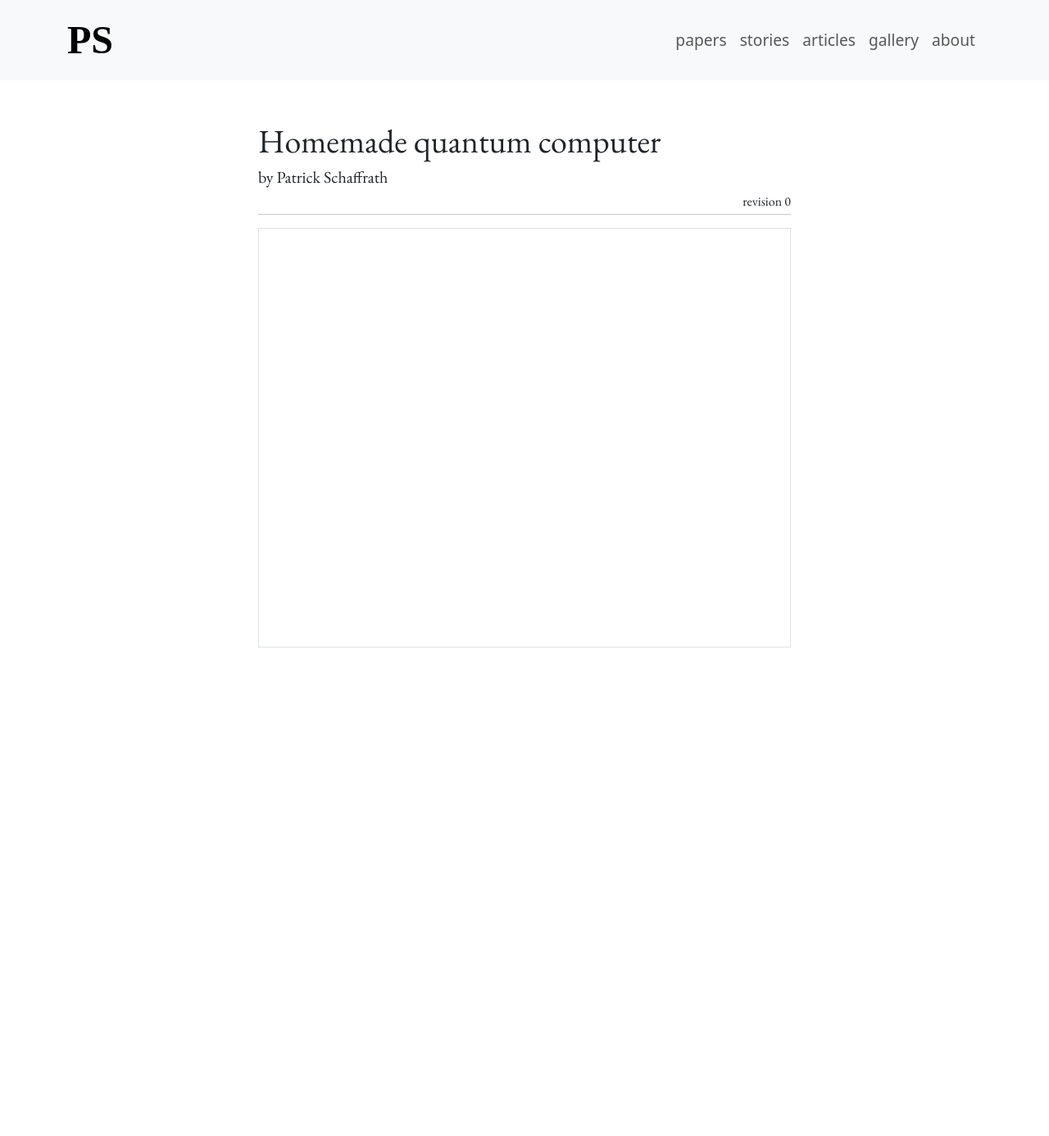
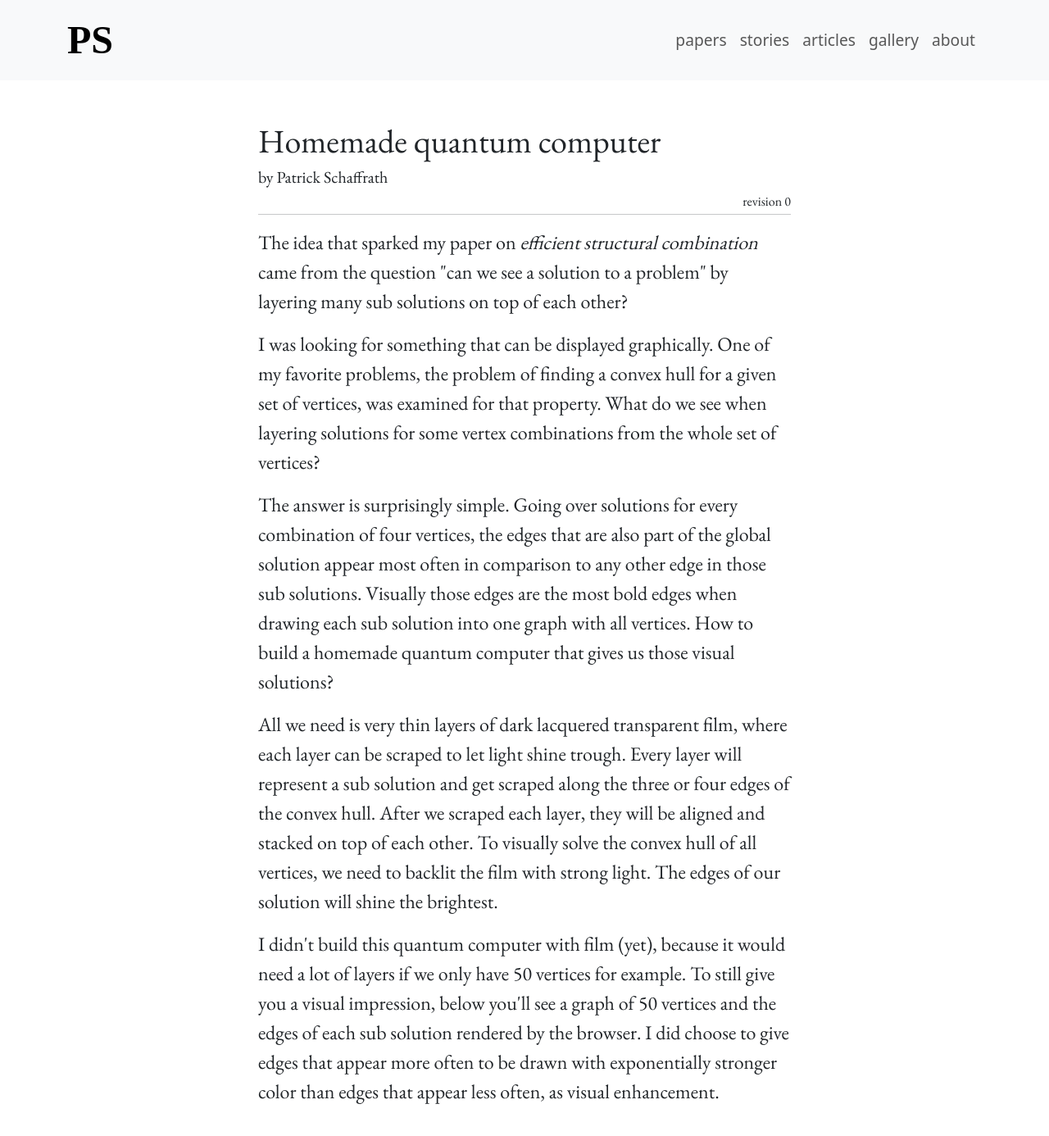
Before and after one commit to patrickschaffrath/patrickschaffrath.github.io, a Jekyll site: the page built from articles/homemade_quantum_computer.html, in a window 1280 px wide and 1400 px high. Shown: the top 1386 px of the window at 82% size. Built offline with Jekyll 4.4.1, drawn with Linux system fonts in a browser that asks for light colours; some web fonts are replaced.

Commit message:
Write homemade quantum computer article.

```diff
--- a/articles/homemade_quantum_computer.html
+++ b/articles/homemade_quantum_computer.html
@@ -4,6 +4,43 @@ title: Homemade quantum computer
 revision: 0
 ---
 
+<p>
+  The idea that sparked my paper on <em>efficient structural combination</em>
+  came from the question "can we see a solution to a problem" by layering many
+  sub solutions on top of each other?
+</p>
+<p>
+  I was looking for something that can be displayed graphically. One of my
+  favorite problems, the problem of finding a convex hull for a given set of
+  vertices, was examined for that property. What do we see when layering
+  solutions for some vertex combinations from the whole set of vertices?
+</p>
+<p>
+  The answer is surprisingly simple. Going over solutions for every combination
+  of four vertices, the edges that are also part of the global solution appear
+  most often in comparison to any other edge in those sub solutions. Visually
+  those edges are the most bold edges when drawing each sub solution into one
+  graph with all vertices. How to build a homemade quantum computer that gives
+  us those visual solutions?
+</p>
+<p>
+  All we need is very thin layers of dark lacquered transparent film, where each
+  layer can be scraped to let light shine trough. Every layer will represent a
+  sub solution and get scraped along the three or four edges of the convex hull.
+  After we scraped each layer, they will be aligned and stacked on top of each
+  other. To visually solve the convex hull of all vertices, we need to backlit
+  the film with strong light. The edges of our solution will shine the
+  brightest.
+</p>
+<p>
+  I didn't build this quantum computer with film (yet), because it would need a
+  lot of layers if we only have 50 vertices for example. To still give you a
+  visual impression, below you'll see a graph of 50 vertices and the edges of
+  each sub solution rendered by the browser. I did choose to give edges that
+  appear more often to be drawn with exponentially stronger color than edges
+  that appear less often, as visual enhancement.
+</p>
+<br />
 <div class="border">
   <canvas id="plot-convex-hulls" class="article-canvas pulsate"></canvas>
 </div>
--- a/articles/index.html
+++ b/articles/index.html
@@ -7,7 +7,8 @@ title: articles
   <div class="row g-4">
     <div class="col-md-6">
       {% include card.html url="/articles/homemade_quantum_computer/"
-      title="Homemade quantum computer" description="Lorem ipsum." %}
+      title="Homemade quantum computer" description="How to solve problems with
+      light." %}
     </div>
   </div>
 </div>
```
